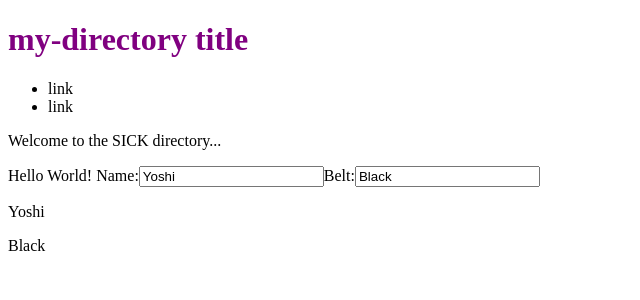
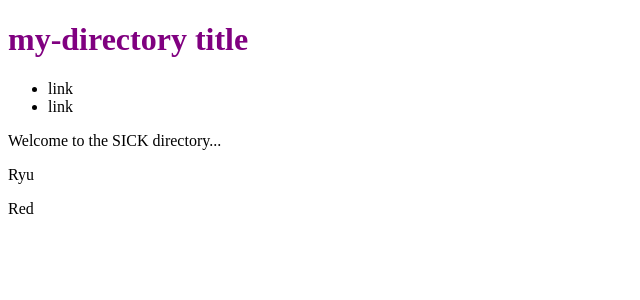
Before and after one commit to MikeM711/AngularSandbox, an Angular app: page / in a window 1280 px wide. Shown: the top 300 px of the page, without its empty margins (0-640 px from the left). Built offline with nearby package versions, Linux system fonts and the light colour scheme.

Commit message:
custom property binding & data transversing thru components

```diff
--- a/src/app/app.component.html
+++ b/src/app/app.component.html
@@ -9,5 +9,5 @@
 </header>
 
 <section id="main">
-  <app-home>Hello World! </app-home>
+  <app-home [ninjaProperty]="ninja">Hello World! </app-home>
 </section>
--- a/src/app/app.component.ts
+++ b/src/app/app.component.ts
@@ -7,4 +7,8 @@ import { Component } from '@angular/core';
 })
 export class AppComponent {
   title = 'my-directory title';
+  ninja = {
+    name: "Ryu",
+    belt: "Red"
+  };
 }
--- a/src/app/home/home.component.html
+++ b/src/app/home/home.component.html
@@ -2,12 +2,7 @@
   {{homeTitle}}
 
 </p>
-<ng-content></ng-content>
 
-<!-- 2 way data binding -->
-<label>Name:</label>
-<input [(ngModel)]="ninja.name" />
-<label>Belt:</label>
-<input [(ngModel)]="ninja.belt" />
-<p>{{ninja.name}}</p>
-<p>{{ninja.belt}}</p>
+<!-- data binding from Root Comonent-->
+<p>{{ninjaProperty.name}}</p>
+<p>{{ninjaProperty.belt}}</p>
--- a/src/app/home/home.component.ts
+++ b/src/app/home/home.component.ts
@@ -1,4 +1,4 @@
-import { Component, OnInit } from '@angular/core';
+import { Component, OnInit, Input } from '@angular/core';
 
 @Component({
   selector: 'app-home',
@@ -7,12 +7,9 @@ import { Component, OnInit } from '@angular/core';
 })
 // imports & component decorator stuff
 export class HomeComponent implements OnInit {
-  homeTitle = "Welcome to the SICK directory..."
+  homeTitle = "Welcome to the SICK directory...";
 
-  ninja = {
-    name:"Yoshi",
-    belt:"Black"
-  }
+  @Input() ninjaProperty;
 
   constructor() { }
 
```
